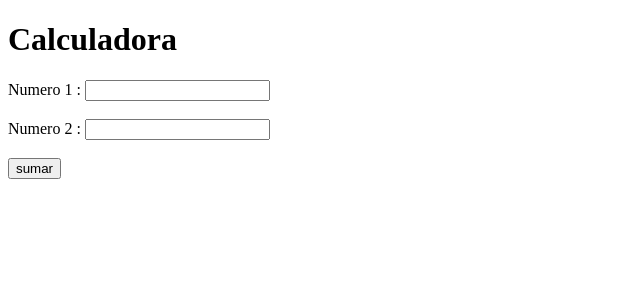
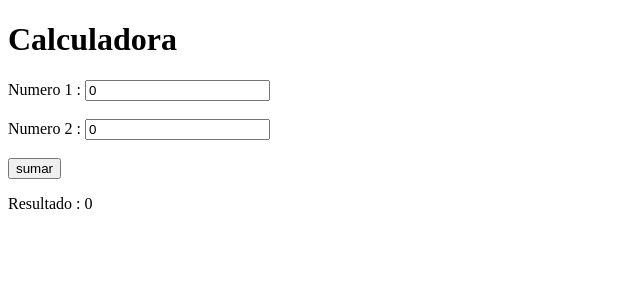
Before and after one commit to felipe-hernan/calculator, an Angular app: page / in a window 1280 px wide. Shown: the top 300 px of the page, without its empty margins (0-640 px from the left). Built offline with nearby package versions, Linux system fonts and the light colour scheme.

Commit message:
Directivas

```diff
--- a/src/app/app.component.html
+++ b/src/app/app.component.html
@@ -1,7 +1,8 @@
 <h1>{{title}}</h1>
 <form action="">
-  Numero 1 : <input type="text"><br><br>
-  Numero 2 : <input type="text"><br><br>
+  Numero 1 : <input type="text" [(ngModel)]="numero1" name="numero1"><br><br>
+  Numero 2 : <input type="text" [(ngModel)]="numero2" name="numero2"><br><br>
   <input type="submit" value="sumar">
 
 </form>
+<p>Resultado : {{resultado}}</p>
```
